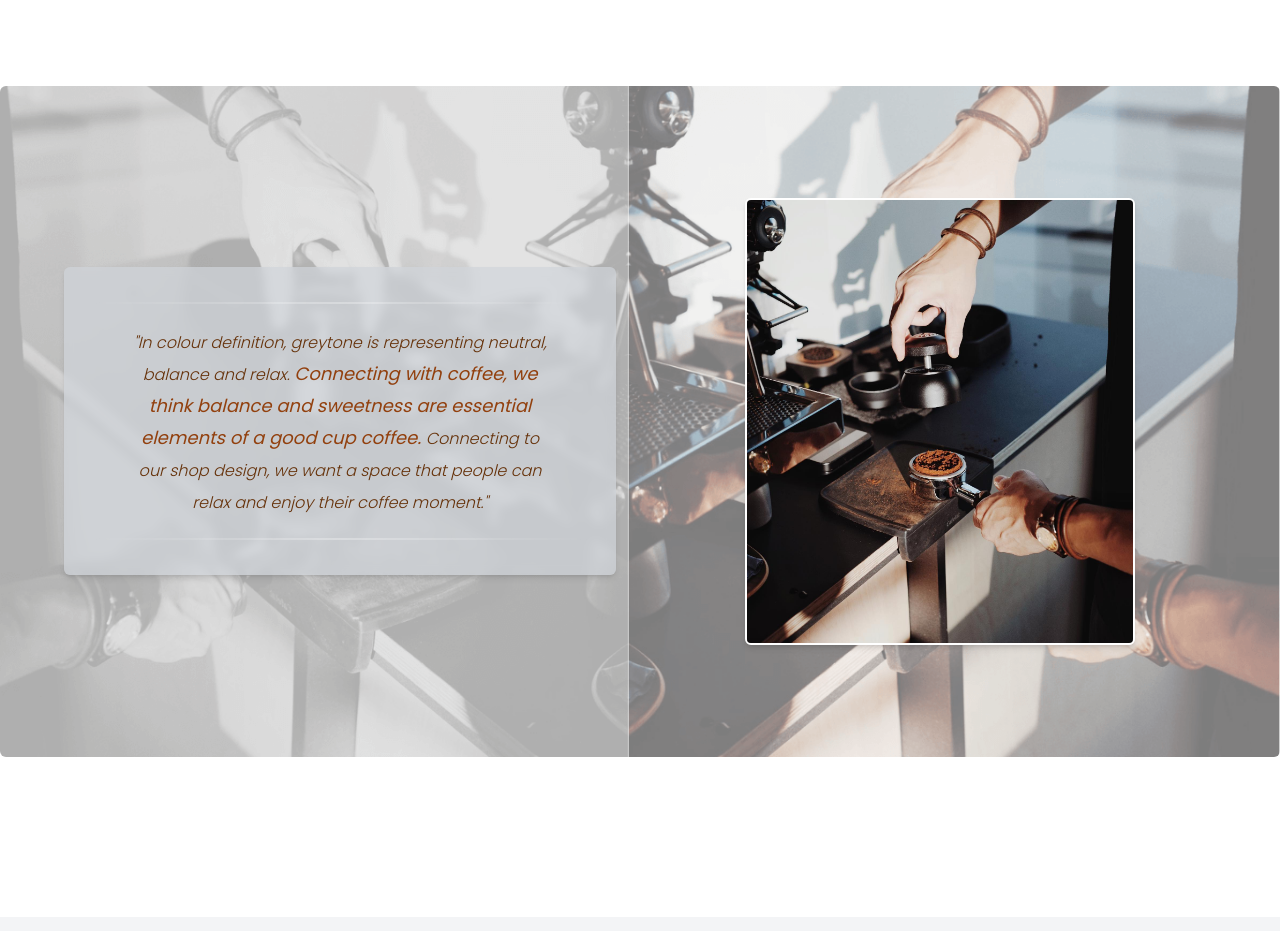
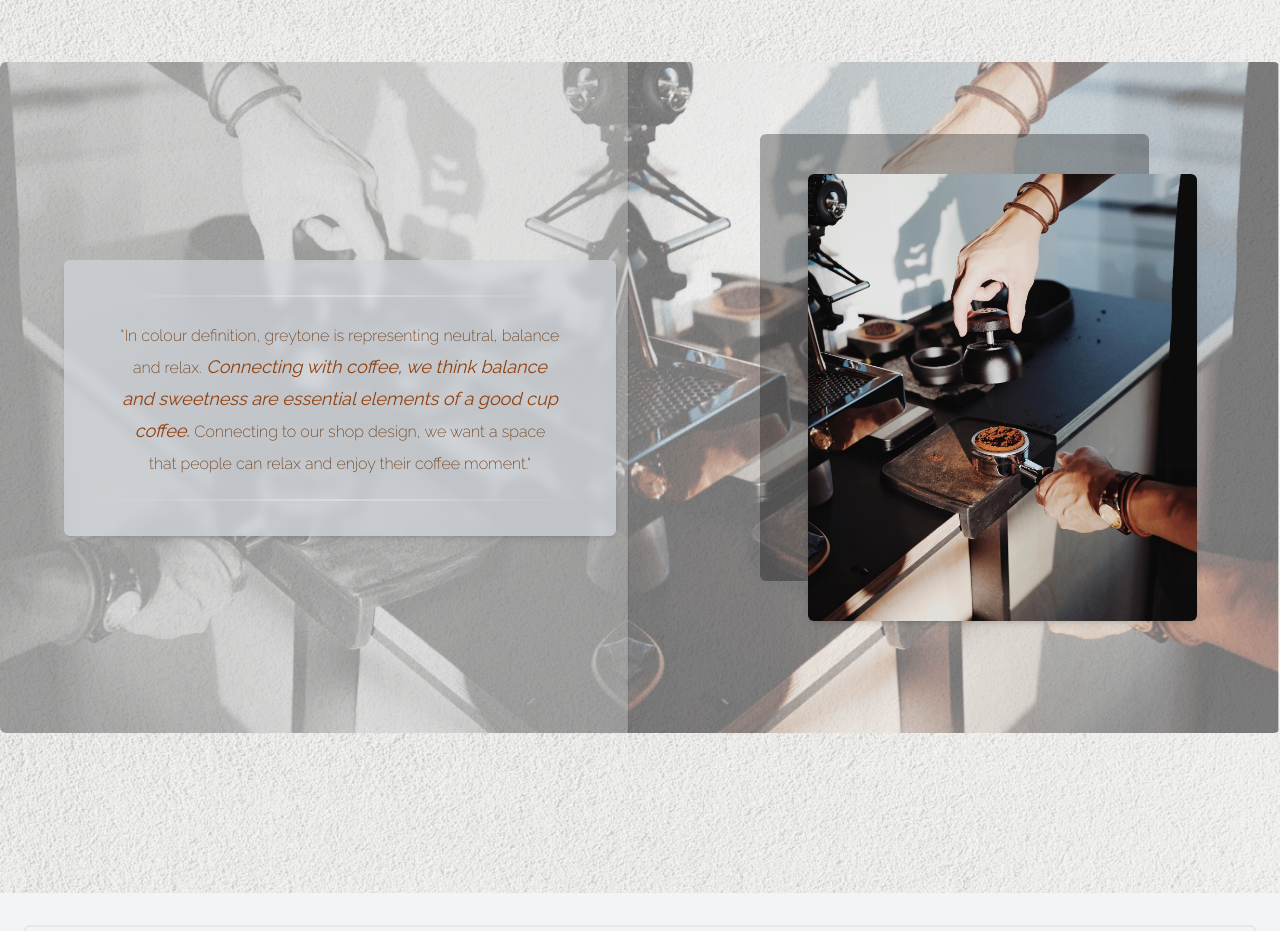
Before and after one commit to Samuellaudev/nextjs-cafe-template, a Next.js app: page / in a window 1280 px wide. Shown: the part 820-1751 px from the top of the page. Built offline with nearby package versions, Linux system fonts and the light colour scheme.

Commit message:
Added background image and changed font from Poppin to Raleway

```diff
--- a/app/layout.js
+++ b/app/layout.js
@@ -1,4 +1,4 @@
-import { poppins } from '@/components/fonts';
+import { raleway } from '@/components/fonts';
 import Navbar from '@/components/Navbar';
 import Footer from '@/components/Footer';
 import "./globals.css";
@@ -11,7 +11,10 @@ export const metadata = {
 export default function RootLayout({ children }) {
   return (
     <html lang="en">
-      <body className={ `${ poppins.className } flex flex-col min-h-screen` }>
+      <body
+        className={ `${ raleway.className } flex flex-col min-h-screen` }
+        style={ { backgroundImage: "url('/images/bg_img.png')" } }
+      >
         <Navbar />
         <main className="mt-20 mx-auto flex-grow w-full">{ children }</main>
         <Footer />
--- a/components/Hero.jsx
+++ b/components/Hero.jsx
@@ -12,7 +12,7 @@ const Hero = () => {
         {/* Left-side - video */ }
         <video
           muted loop autoPlay playsInline
-          className='absolute top-6 left-8 w-[19.8rem] h-auto object-cover opacity-90 mx-auto rounded-md shadow-md border-8 border-white'
+          className='absolute top-6 left-8 w-[19rem] h-auto object-cover opacity-90 mx-auto rounded-md shadow-md border-8 border-white'
         >
           <source src="/video/filter_coffee_hero.mp4" type="video/mp4" />
           Your browser does not support the video tag.
@@ -33,13 +33,13 @@ const Hero = () => {
           </div>
           <div className="absolute mt-36 inset-0 bg-black/50 rounded-md"></div>
           <div className="relative mt-36 z-10 py-10 px-4">
-            <h2 className="font-extralight text-3xl md:text-5xl">
+            <h2 className="font-light text-3xl md:text-5xl">
               Experience the Perfect Brew
             </h2>
-            <h2 className="font-extralight text-3xl md:text-5xl">
+            <h2 className="font-light text-3xl md:text-5xl">
               Your Daily Coffee Fix
             </h2>
-            <p className="font-thin mt-4">
+            <p className="font-extralight mt-4">
               Savor the rich aroma of freshly brewed coffee, from bold espressos to smooth cappuccinos. Experience passion and tradition in every cup, crafted from the finest handpicked beans.
             </p>
           </div>
--- a/components/Quote.jsx
+++ b/components/Quote.jsx
@@ -9,27 +9,28 @@ const ThinLine = () => (
 const Quote = () => {
   return (
     <section className="relative mx-auto max-w-screen-xl px-4 py-8 sm:px-6 lg:px-8 md:mb-40">
-      {/* Background Image */}
+      {/* Background Image */ }
       <div className="absolute inset-0 bg-cover bg-center bg-no-repeat opacity-70 rounded-md" style={ { backgroundImage: "url('/images/quote_bg.png')" } }></div>
-      {/* Content */}
+      {/* Content */ }
       <div className="relative z-10 container grid grid-cols-1 md:grid-cols-2 gap-4 px-4 py-20 mx-auto text-center text-white">
         <div className='relative col-span-1 md:col-span-1 my-auto mx-4'>
           <div className="absolute inset-0 bg-gray-300/70 rounded-md shadow-md backdrop-blur-sm"></div>
           <div className="relative py-4">
             <ThinLine />
-            <p className="mt-6 md:px-16 text-base italic font-thin text-[#66320a] leading-loose">
+            <p className="mt-6 md:px-14 text-base font-extralight text-[#66320a] leading-loose">
               "In colour definition, greytone is representing neutral, balance and relax.
-              <span className='text-[#92400E] text-lg font-normal'>&nbsp;Connecting with coffee, we think balance and sweetness are essential elements of a good cup coffee.&nbsp;</span>
+              <span className='text-[#92400E] text-lg font-normal italic'>&nbsp;Connecting with coffee, we think balance and sweetness are essential elements of a good cup coffee.&nbsp;</span>
               Connecting to our shop design, we want a space that people can relax and enjoy their coffee moment."
             </p>
             <ThinLine />
           </div>
         </div>
-        <div className='col-span-1'>
+        <div className='col-span-1 relative'>
+          <div className="absolute -top-10 bottom-10 left-28 inset-0 w-2/3 bg-black/30 rounded-md"></div>
           <Image
             src='/images/barista_1.jpg'
             alt="Barista brewing coffee"
-            className='mx-auto h-auto w-2/3 border-2 border-white rounded-md shadow-md'
+            className='relative ml-40 h-auto w-2/3 rounded-md shadow-md'
             width={ 0 }
             height={ 0 }
             sizes='100vw'
--- a/components/fonts.jsx
+++ b/components/fonts.jsx
@@ -1,7 +1,7 @@
-import { Poppins } from 'next/font/google';
+import { Raleway } from 'next/font/google';
 
-export const poppins = Poppins({
+export const raleway = Raleway({
   subsets: ['latin-ext'],
   style: 'normal',
-  weight: ['300', '400', '500', '600', '700', '800', '900'],
+  weight: ['100', '200', '300', '400', '500', '600', '700', '800', '900'],
 });
```
Also changed, not shown: public/images/bg_img.png (added), public/images/quote_bg.png.
